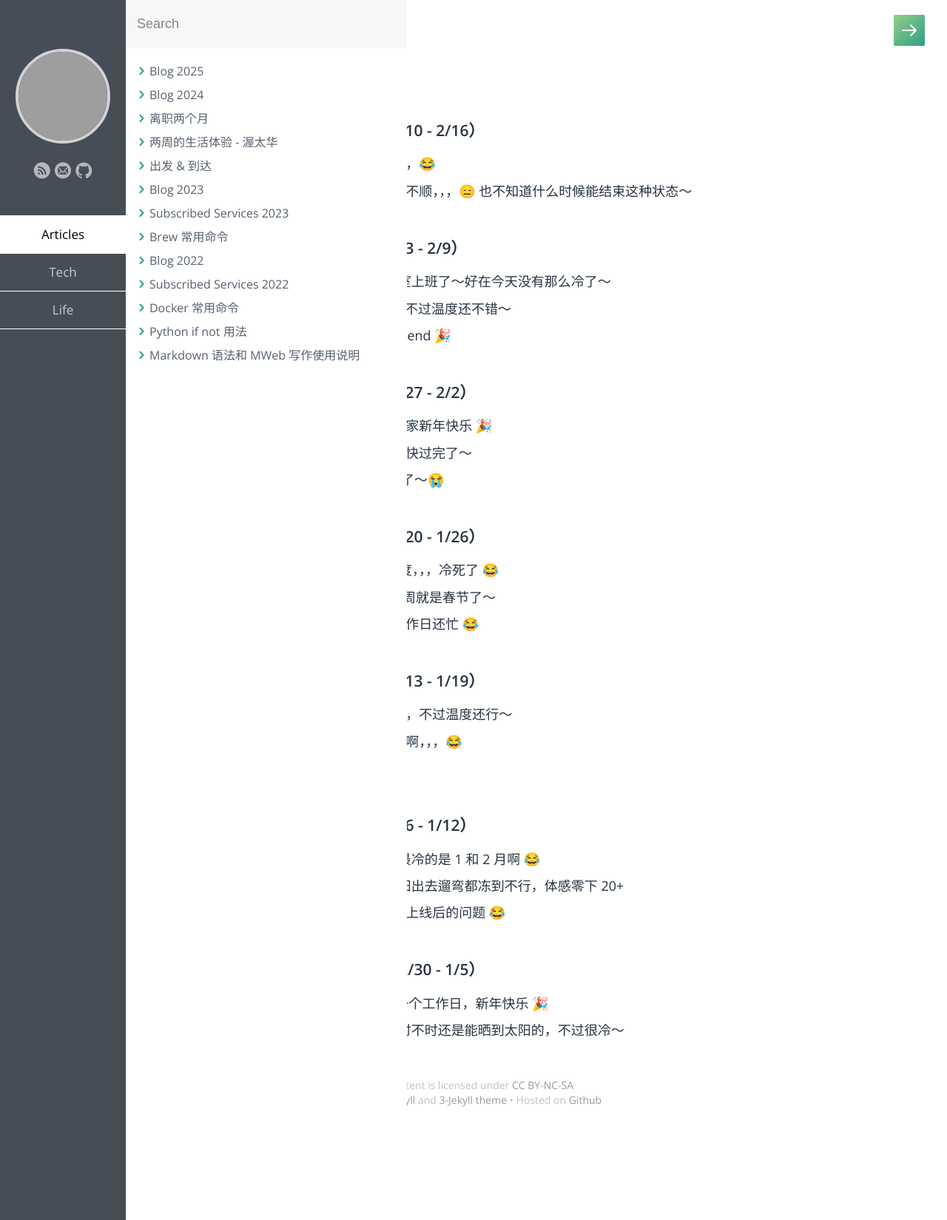
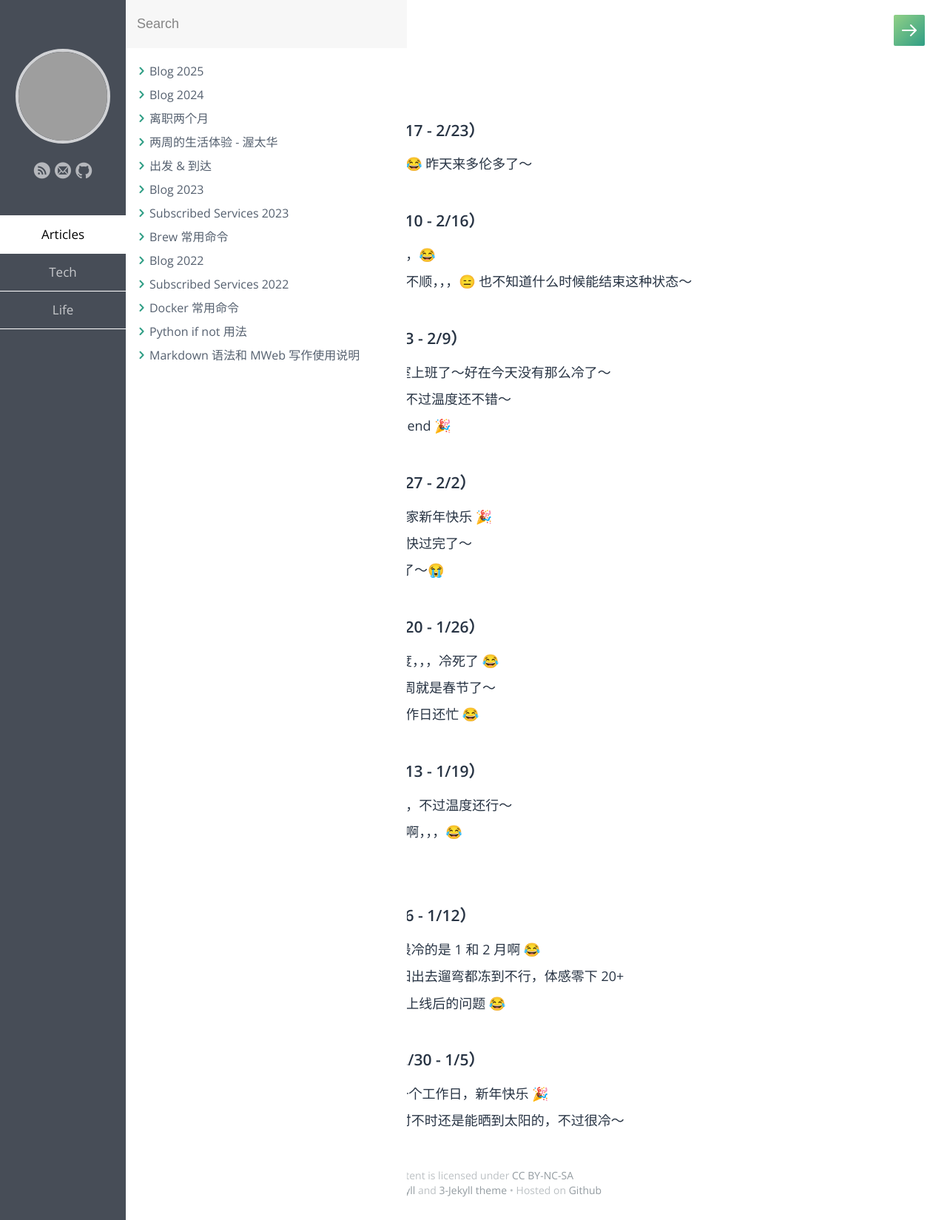
Before and after one commit to samxupeiran/samxupeiran.github.io, a Jekyll site: the page built from _posts/life/2025-01-02-my-blog.md, in a window 1280 px wide. Shown: the whole page at 74% size. Built offline with Jekyll 4.4.1, drawn with Linux system fonts in a browser that asks for light colours; some web fonts are replaced; grey boxes are pictures that could not be loaded.

Commit message:
feat: add weekly blog 2/18

```diff
--- a/_posts/life/2025-01-02-my-blog.md
+++ b/_posts/life/2025-01-02-my-blog.md
@@ -5,6 +5,9 @@ category: Life
 tags: Blog
 ---
 
+
+- ### 2025 年 2 月 第 3 周（2/17 - 2/23）
+     - 2/18 最近雪下的吓人，，，😂 昨天来多伦多了～
 
 - ### 2025 年 2 月 第 2 周（2/10 - 2/16）
      - 2/10 最近真的是悲催啊，，，😂
```
